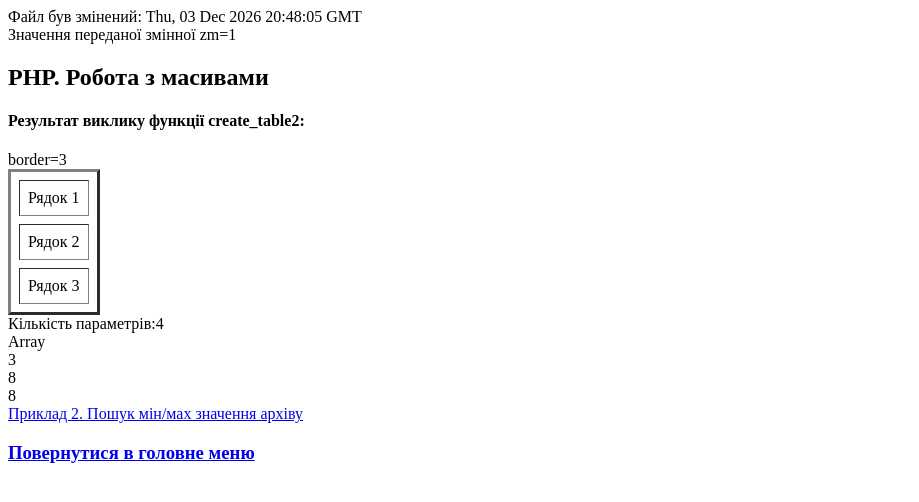
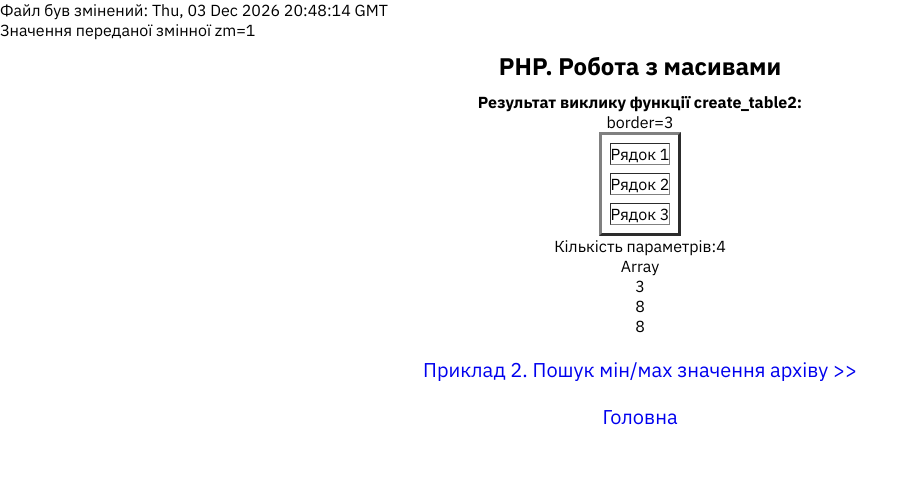
Before and after one commit to cirin0/mainPhpSite, a PHP site: page /lab3_hrytsiv/lab3.php?zm=1 in a window 1280 px wide. Shown: the top 502 px of the page, without its empty margins (0-919 px from the left). Run offline with PHP 8.4, Linux system fonts and the light colour scheme.

Commit message:
start lab3

```diff
--- a/lab3_hrytsiv/lab3.php
+++ b/lab3_hrytsiv/lab3.php
@@ -8,15 +8,30 @@ if (!empty($_GET["zm"])) {
 }
 $zm = $_GET["zm"];
 ?>
-<html>
-<H2>PHP. Робота з масивами</H2>
-<?php
-$my_array = array('Рядок 1', 'Рядок 2', 'Рядок 3');
-create_table2($my_array, 3, 8, 8);
-?>
+<!DOCTYPE html>
+<html lang="en">
 
-<a href="example2.php">Приклад 2. Пошук мін/мах значення архіву </a><br>
-<h3 class='back'><a href="../index.php">Повернутися в головне меню</a><br></h3>
+<head>
+   <meta charset="UTF-8">
+   <meta name="viewport" content="width=device-width, initial-scale=1.0">
+   <link href="/css/style.css" rel="stylesheet">
+   <link href="./css/style.css" rel="stylesheet">
+   <title>Лабораторна робота №3</title>
+</head>
+<div class="wrapper">
+   <h2>PHP. Робота з масивами</h2>
+   <?php
+   $my_array = ['Рядок 1', 'Рядок 2', 'Рядок 3'];
+   create_table2($my_array, 3, 8, 8);
+   ?>
+   <!-- <a href="example2.php">Приклад 2. Пошук мін/мах значення архіву </a> -->
+   <!-- <h3 class='back'><a href="../index.php">Повернутися в головне меню</a><br></h3> -->
+   <div class="next_task">
+      <div>
+         <a href="example2.php">Приклад 2. Пошук мін/мах значення архіву >></a>
+      </div>
+      <a href="/index.php">Головна</a>
+   </div>
 </div>
 
 </html>
```
